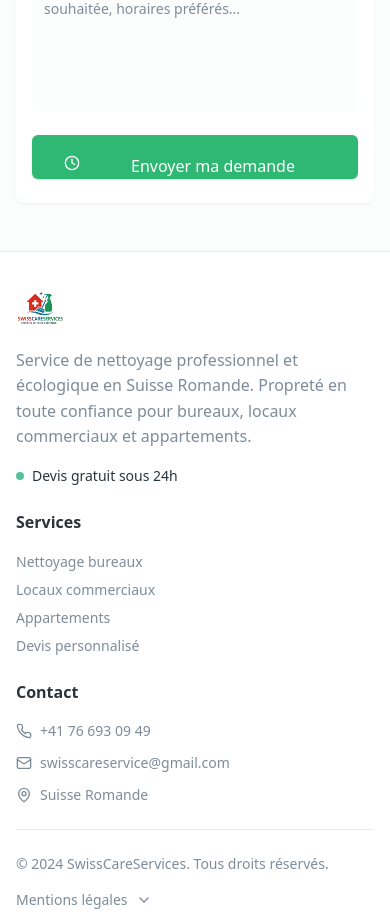
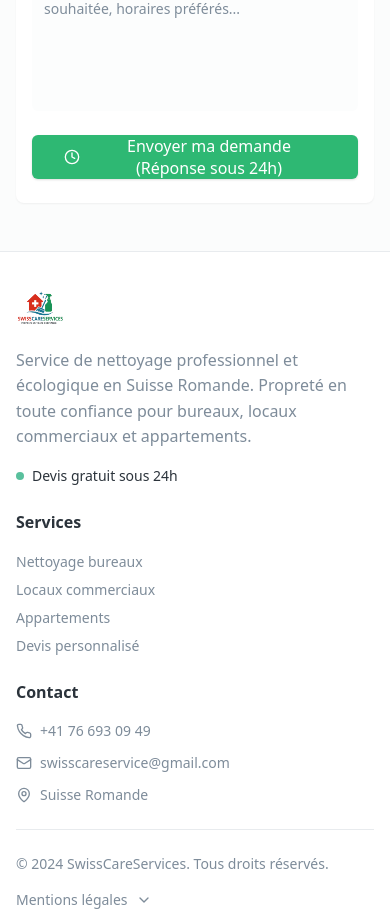
Before and after one commit to Imadmalaq/SwissCareServices, a React (Vite) app: page / in a window 390 px wide. Shown: the part 8104-9024 px from the top of the page. Built offline with nearby package versions, Linux system fonts and the light colour scheme.

Commit message:
Fix button alignment on mobile

```diff
--- a/src/components/sections/contact.tsx
+++ b/src/components/sections/contact.tsx
@@ -159,10 +159,14 @@ const Contact = () => {
                     type="submit"
                     size="lg"
                     disabled={status === 'sending'}
-                    className="w-full bg-primary hover:bg-primary/90 shadow-subtle hover:shadow-clean transition-gentle text-base sm:text-lg py-5 sm:py-6 font-medium whitespace-normal sm:whitespace-nowrap text-center break-words leading-snug items-start sm:items-center"
+                    className="w-full bg-primary hover:bg-primary/90 shadow-subtle hover:shadow-clean transition-gentle text-base sm:text-lg py-5 sm:py-6 font-medium"
                   >
-                    <Clock className="mr-3 h-5 w-5" />
-                    {status === 'sending' ? "Envoi..." : "Envoyer ma demande (Réponse sous 24h)"}
+                    <span className="flex items-center justify-center gap-3">
+                      <Clock className="h-5 w-5" />
+                      <span className="whitespace-normal sm:whitespace-nowrap leading-snug text-center">
+                        {status === 'sending' ? "Envoi..." : "Envoyer ma demande (Réponse sous 24h)"}
+                      </span>
+                    </span>
                   </Button>
                 </form>
               </CardContent>
```
